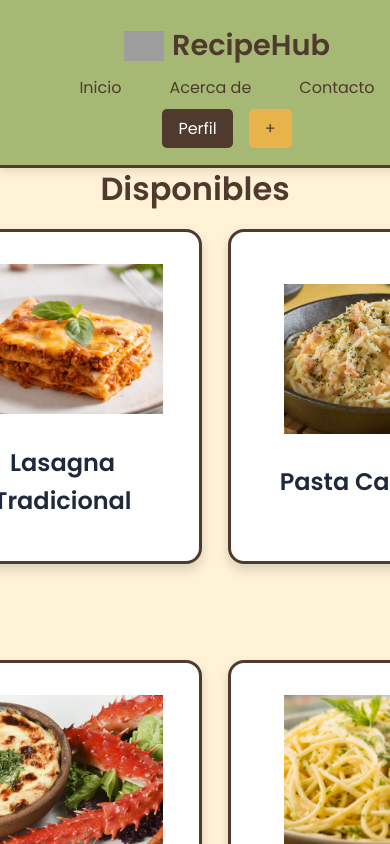
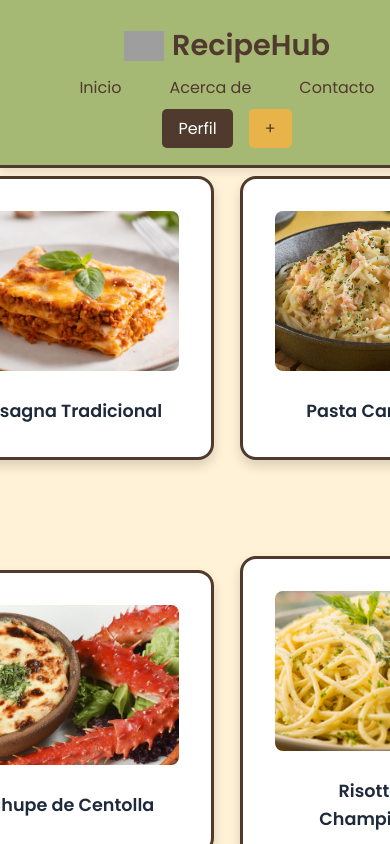
Before and after one commit to SantiC57/RecipeHub, a React (Vite) app: page / in a window 390 px wide. Shown: the top 844 px of the page. Built offline with nearby package versions, Linux system fonts and the light colour scheme; grey boxes are pictures that could not be loaded.

Commit message:
Mejorada la estructura y estilos de los componentes en Mp.css para un diseño más responsivo y centrado.

```diff
--- a/src/Pages/Main/Mp.css
+++ b/src/Pages/Main/Mp.css
@@ -1,39 +1,71 @@
 .main-container {
-  max-width: 100%;
-  width: 200px;
-  display: block;
-  padding: 2rem;
+  width: 100%;        /* ocupa todo el ancho disponible */
+  max-width: 1200px;  /* límite igual al del grid/título */
+  margin: 0 auto;     /* lo centra */
+  padding: 2rem 1rem; /* respiración interna */
+  padding-top: 6rem;  /* espacio para el navbar */
   text-align: left;
-  padding-top: 6rem;
 }
+
 .main-content {
-  max-width: 100%;
-  width: 200px;
   display: flex;
   flex-direction: column;
-  align-items: center;
-  justify-content: center;
+  align-items: center;      /* ya lo tenías */
+
+  /* Nuevo: limitar ancho total y centrarlo */
+  width: 100%;
+  max-width: 1200px;
+  margin: 0 auto;           /* centro horizontal */
+  padding: 0 1rem;          /* opcional, margen en móvil */
 }
+
 .title {
+  /* Ocupa todo el ancho padre, o hasta 1200px si quieres limitarlo */
+  width: 100%;
+  max-width: 1200px;
+
+  /* Centra horizontalmente este contenedor dentro de su padre */
+  margin: 0 auto 2rem;
+
+  /* Centra el texto dentro del <h1> */
+  text-align: center;
+
+  /* Resto de estilos que ya tenías */
   font-size: 2rem;
   font-weight: bold;
-  margin-bottom: 1rem;
-  text-align: center;
 }
+
 
 .recipes-grid {
   display: grid;
-  grid-template-columns: repeat(4, 1fr);
-  gap: 6rem;
+  /* 4 columnas iguales */
+  grid-template-columns: repeat(auto-fill, minmax(200px, 1fr));
+  /* 2 filas, la altura se adapta al contenido */
+  grid-template-rows: repeat(2, auto);
+  gap: 6rem;               /* espacio entre todas las celdas */
+  justify-items: center;     /* centra el contenido en cada celda */
+  align-items: center;        /* alinea el contenido arriba de la celda */
+  max-width: 1200px;         /* opcional, limita el ancho total */
+  margin: 0 auto;            /* centra el grid en la página */
 }
+
+
+
+
 
 .recipe-card {
   border-radius: 8px;
-  overflow: hidden;
+  display: flex;
+  flex-direction:column;
+  align-items: center;
+  padding: 1rem;
+  min-height: 300px;
+  box-sizing: border-box;
   box-shadow: 0 4px 8px rgba(0, 0, 0, 0.1);
   transition: transform 0.3s ease;
-  max-width: 150px;
+  max-width: 300px;
 }
+
 
 .recipe-card:hover {
   transform: translateY(-3px);
@@ -42,16 +74,24 @@
 
 .recipe-image {
   width: 100%;
-  max-width: 200px;
-  height: 150px;
+  height: 160px;
   object-fit: cover;
+  border-radius: 0.5rem;
+  margin-bottom: 1rem;
 }
+
 .recipe-title {
-  font-size: 1.5rem;
+  font-size: 1.1rem;
   font-weight: bold;
+  text-align: center;
+  margin: 0;
   color: #1e293b;
-  margin-bottom: 0.5rem;
+  display: -webkit-box;
+  -webkit-line-clamp: 2;
+  -webkit-box-orient: vertical;
+  overflow: hidden;
 }
+
 
 .footer {
   margin-top: auto;
```
